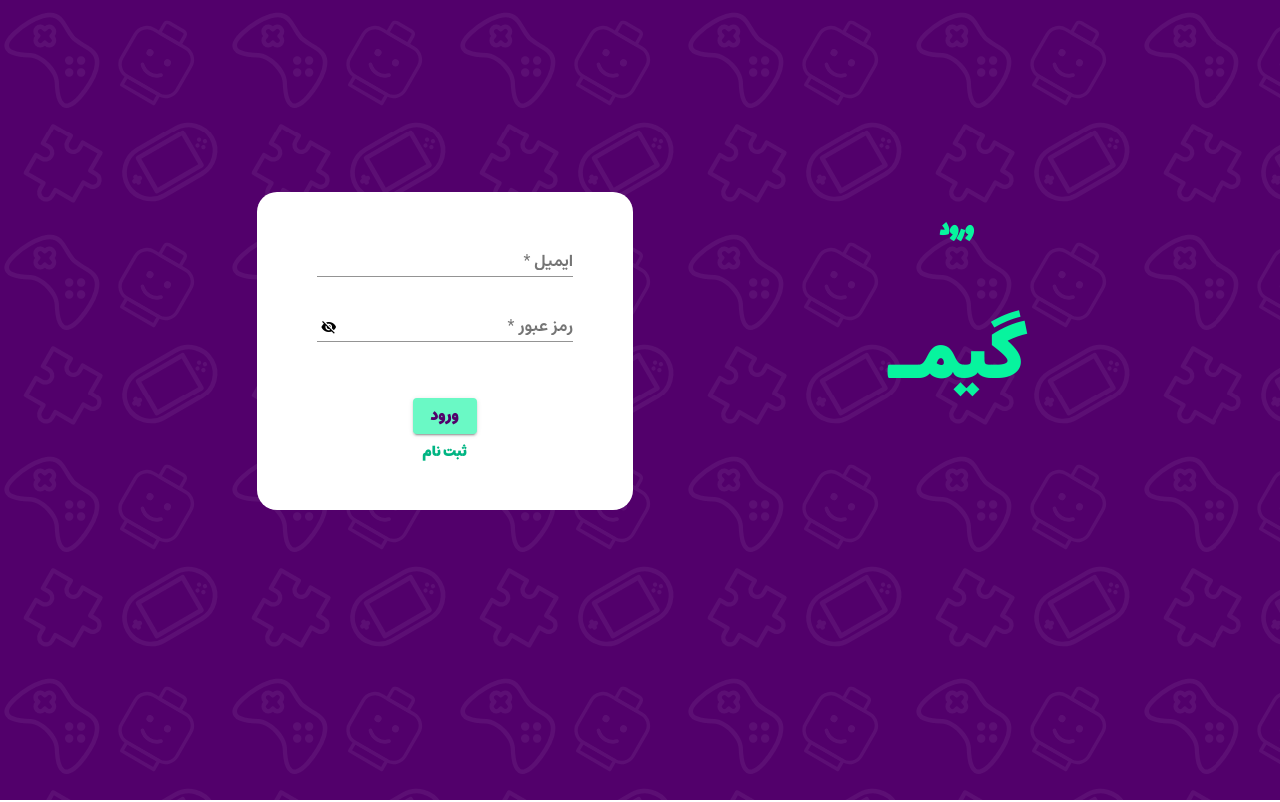
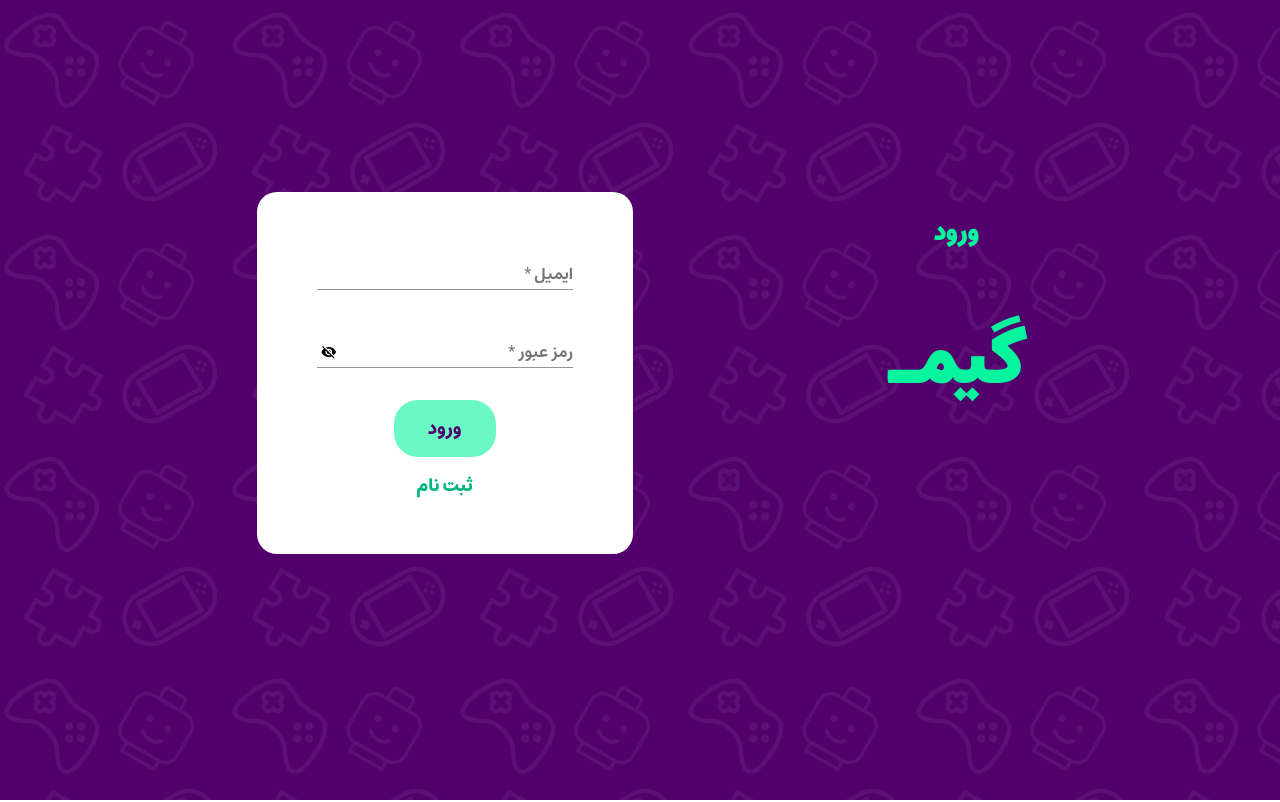
Before and after one commit to AUTGamecraft/GC-Front, an Angular app: page /login in a window 1280 px wide. Built offline with nearby package versions, Linux system fonts and the light colour scheme.

Commit message:
login page edited

```diff
--- a/src/app/home/home.component.html
+++ b/src/app/home/home.component.html
@@ -87,7 +87,7 @@
         </div>
         <div class="event-about-div">
             <div class="event-about-right-div">
-                <div style="display: flex;text-align: center;width: 270px;justify-content: center;">
+                <div class="timer-div" >
                     <p class="numbers">{{getSecond()}}</p>
                     <p class="dots"> : </p>
                     <p class="numbers">{{getMinute()}}</p>
--- a/src/app/login/login.component.html
+++ b/src/app/login/login.component.html
@@ -1,55 +1,66 @@
-<div
-    style="  display: flex; justify-content: space-evenly; direction: rtl; background-color: #52006b; height: 100%; background-image: url('assets/svg/pattern.svg'); ">
+<div class="login">
 
-    <div style="direction: rtl; text-align: center; margin-top: 15% ;">
+    <div class="login-title-div">
 
-        <h2 style="font-size: x-large;font-family: 'Lalezar-Regular';color: #07f49e;">ورود</h2>
+        <h2 class="login-title1">
+            {{publicservice.Texts.Texts["login1"]}}</h2>
 
-        <h1 style="font-size:70px;font-family: 'Estedad-Black';color: #07f49e;margin-bottom: 0;">گیمـ</h1>
+        <h1 class="login-title2">
+            {{publicservice.Texts.Texts["login2"]}}</h1>
 
     </div>
-    <div
-        style="background-color: white ; margin-top: 15%;  text-align: center; border-radius: 20px;height: fit-content;padding: 40px 60px 40px 60px;width: 20%;  ">
-        <div >
-            <form class="example-form">
-                <mat-form-field class="example-full-width" style="text-align: right;width: 100%;">
-                    <mat-label style="font-family: 'Estedad-SemiBold';">ایمیل</mat-label>
+    <div class="form-fields-div">
+        <div class="form-field-div">
+            <form>
+                <mat-form-field class="form-field">
+                    <mat-label class="label">{{publicservice.Texts.Texts["login3"]}}
+                    </mat-label>
                     <input matInput [formControl]="emailFormControl" id="inputEmail" placeholder="Ex. pat@example.com"
-                        style="text-align: right;font-family: 'Estedad-Regular';" [(ngModel)]="publicservice.Email">
-                    <mat-error *ngIf="emailFormControl.hasError('email') && !emailFormControl.hasError('required')" style="font-family: 'Estedad-Regular';">
-                        لطفا یک ایمیل صحیح وارد کنید
+                        class="input" [(ngModel)]="publicservice.Email">
+                    <mat-error *ngIf="emailFormControl.hasError('email') && !emailFormControl.hasError('required')"
+                        class="error">
+                        {{publicservice.Texts.Texts["login4"]}}
                     </mat-error>
-                    <mat-error *ngIf="emailFormControl.hasError('required')"  style="font-family: 'Estedad-Regular';">
-                        وارد کردن ایمیل <strong>اجباری</strong> است
+                    <mat-error *ngIf="emailFormControl.hasError('required')" class="error">
+                        {{publicservice.Texts.Texts["login7"]}} <strong>{{publicservice.Texts.Texts["login6"]}}</strong>
+                        {{publicservice.Texts.Texts["login5"]}}
                     </mat-error>
                 </mat-form-field>
             </form>
         </div>
-        <div>
-            <form class="example-form">
-                <mat-form-field class="example-full-width" style="text-align: right;padding-bottom: 10px;width: 100%;">
-                    <mat-label style="font-family: 'Estedad-SemiBold';">رمز عبور</mat-label>
-                    <input matInput [formControl]="passwordFormControl" id="inputPassword" style="text-align: right;font-family: 'Estedad-Regular';" [(ngModel)]="publicservice.Password" [type]="hide ? 'password' : 'text'">
-                    <mat-error *ngIf="passwordFormControl.hasError('minLength') && !passwordFormControl.hasError('required')" style="font-family: 'Estedad-Regular';">
-                        حداقل تعداد کاراکتر های رمز 8 عدد می باشد
+        <div class="form-field-div">
+            <form>
+                <mat-form-field class="form-field">
+                    <mat-label class="label">{{publicservice.Texts.Texts["login8"]}}
+                    </mat-label>
+                    <input matInput [formControl]="passwordFormControl" id="inputPassword" class="input"
+                        [(ngModel)]="publicservice.Password" [type]="hide ? 'password' : 'text'">
+                    <mat-error
+                        *ngIf="passwordFormControl.hasError('minlength') && !passwordFormControl.hasError('required')"
+                        class="error">
+                        {{publicservice.Texts.Texts["login9"]}}
                     </mat-error>
-                    <mat-error *ngIf="passwordFormControl.hasError('required')" style="font-family: 'Estedad-Regular';">
-                        وارد کردن رمز عبور <strong>اجباری</strong> است
+                    <mat-error *ngIf="passwordFormControl.hasError('required')" class="error">
+                        {{publicservice.Texts.Texts["login10"]}}
+                        <strong>{{publicservice.Texts.Texts["login6"]}}</strong> {{publicservice.Texts.Texts["login5"]}}
                     </mat-error>
-                    <button mat-icon-button matSuffix (click)="hide = !hide" [attr.aria-label]="'Hide password'" [attr.aria-pressed]="hide">
-                    <mat-icon>{{hide ? 'visibility_off' : 'visibility'}}</mat-icon>
+                    <button mat-icon-button matSuffix (click)="hide = !hide" [attr.aria-label]="'Hide password'"
+                        [attr.aria-pressed]="hide">
+                        <mat-icon>{{hide ? 'visibility_off' : 'visibility'}}</mat-icon>
                     </button>
 
                 </mat-form-field>
             </form>
         </div>
-          <div style="direction: rtl; text-align: center;  ;">
+        <div class="buttons">
 
             <div>
-                <button mat-raised-button (click)="Login()" id="loginButton"   style="font-size:15px;font-family: 'Estedad-Black'; color: #52006b; background-color: #6af9c5; margin-top: 10%;" >ورود</button>
+                <button mat-flat-button (click)="Login()"
+                    class="green-button">{{publicservice.Texts.Texts["login11"]}}</button>
             </div>
-            <div>
-                <button mat-button (click)="signup()" [mat-dialog-close]="true" style="color: #00b583; font-family:'Estedad-Black'; ">ثبت نام</button>
+            <div class="left-button">
+                <button mat-button (click)="signup()"
+                    class="normal-button">{{publicservice.Texts.Texts["login12"]}}</button>
             </div>
 
         </div>
--- a/src/app/login/login.component.scss
+++ b/src/app/login/login.component.scss
@@ -13,3 +13,78 @@
   border: solid 1px #f5f5f5;
   background-color: var(--white);
 }
+.green-button {
+  font-family: "Estedad-Bold";
+  color: #52006b;
+  background-color: #6af9c5;
+  border-radius: 24px;
+  padding: 11px 16px;
+  font-size: large;
+  width: 102px;
+  height: 57px;
+}
+.normal-button {
+  font-family: "Estedad-Bold";
+  font-size: large;
+  color: #00b583;
+  padding: 9px 9px 9px 9px;
+  border-radius: 24px;
+  background-color: rgba(255, 255, 255, 0);
+  width: 94px;
+  height: 57px;
+}
+.login {
+  display: flex;
+  justify-content: space-evenly;
+  direction: rtl;
+  background-color: #52006b;
+  height: 100%;
+  background-image: url("/assets/svg/pattern.svg");
+}
+.login-title-div {
+  direction: rtl;
+  text-align: center;
+  margin-top: 15%;
+}
+.login-title1 {
+  font-size: x-large;
+  font-family: "Estedad-Black";
+  color: #07f49e;
+}
+.login-title2 {
+  font-size: 70px;
+  font-family: "Estedad-Black";
+  color: #07f49e;
+  margin-bottom: 0;
+}
+.form-fields-div {
+  background-color: white;
+  margin-top: 15%;
+  text-align: center;
+  border-radius: 20px;
+  height: fit-content;
+  padding: 40px 60px 40px 60px;
+  width: 20%;
+}
+.form-field {
+  text-align: right;
+  width: 100%;
+}
+.label {
+  font-family: "Estedad-SemiBold";
+}
+.input {
+  text-align: right;
+  font-family: "Estedad-Regular";
+}
+.error {
+  font-family: "Estedad-Regular";
+}
+.form-field-div {
+  margin-top: 5%;
+}
+.buttons {
+  direction: rtl;
+  text-align: center;
+  margin-top: 5%;
+}
--- a/src/app/models/Texts.ts
+++ b/src/app/models/Texts.ts
@@ -98,6 +98,19 @@ export class Texts{
         this.FaTexts["error2"] = "deactive"
         this.FaTexts["error3"] = ""
 
+        this.FaTexts["login1"] = "ورود"
+        this.FaTexts["login2"] = "گیمـ"
+        this.FaTexts["login3"] = "ایمیل"
+        this.FaTexts["login4"] = "لطفا یک ایمیل صحیح وارد کنید"
+        this.FaTexts["login5"] = "است"
+        this.FaTexts["login6"] = "اجباری"
+        this.FaTexts["login7"] = "وارد کردن ایمیل"
+        this.FaTexts["login8"] = "رمز عبور"
+        this.FaTexts["login9"] = "حداقل تعداد کاراکتر های رمز 8 عدد می باشد"
+        this.FaTexts["login10"] = "وارد کردن رمز عبور"
+        this.FaTexts["login11"] = "ورود"
+        this.FaTexts["login12"] = "ثبت نام"
+
         this.Texts=this.FaTexts;
 
     }
```
Also changed, not shown: src/app/home/home.component.scss (+43 -35 lines). Lines whose indentation alone changed are shown as unchanged.
